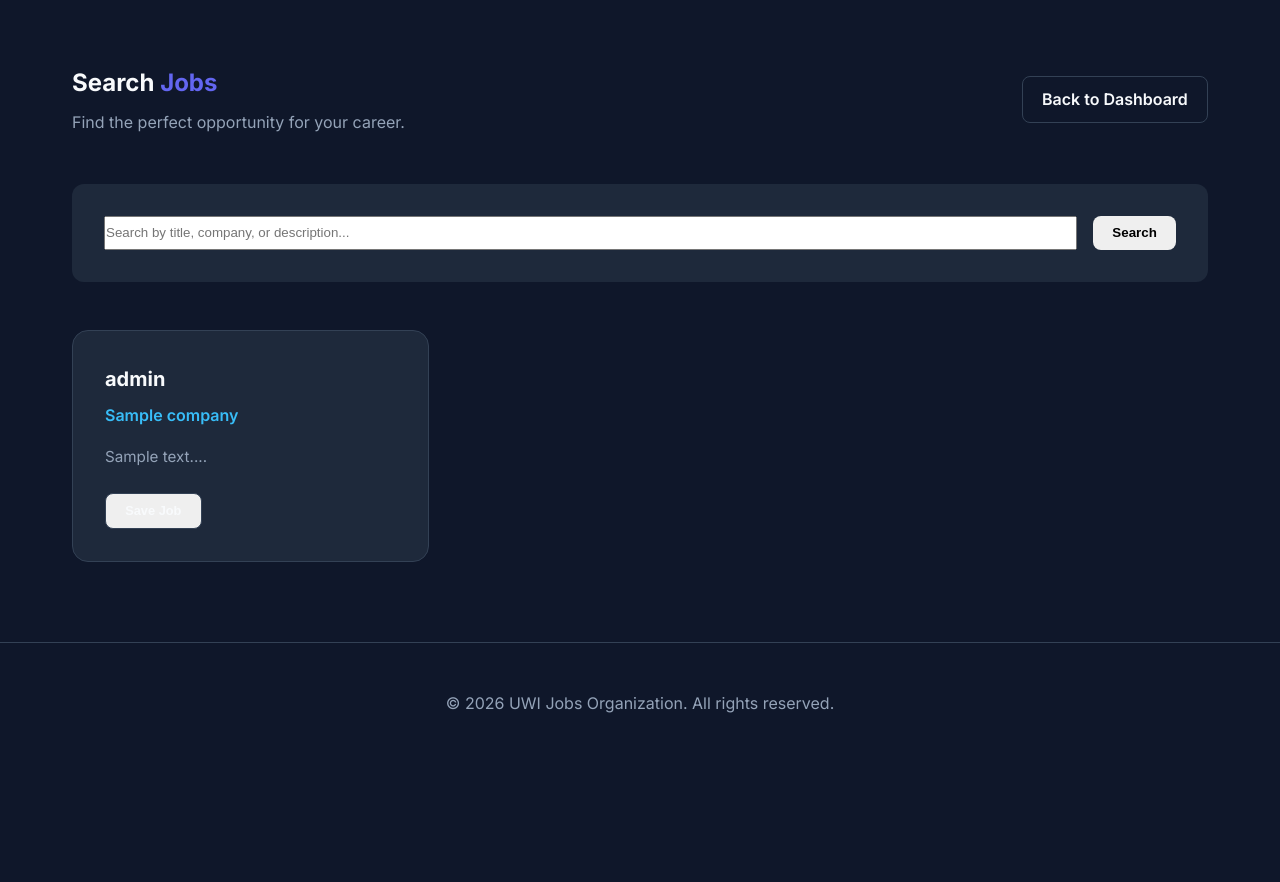
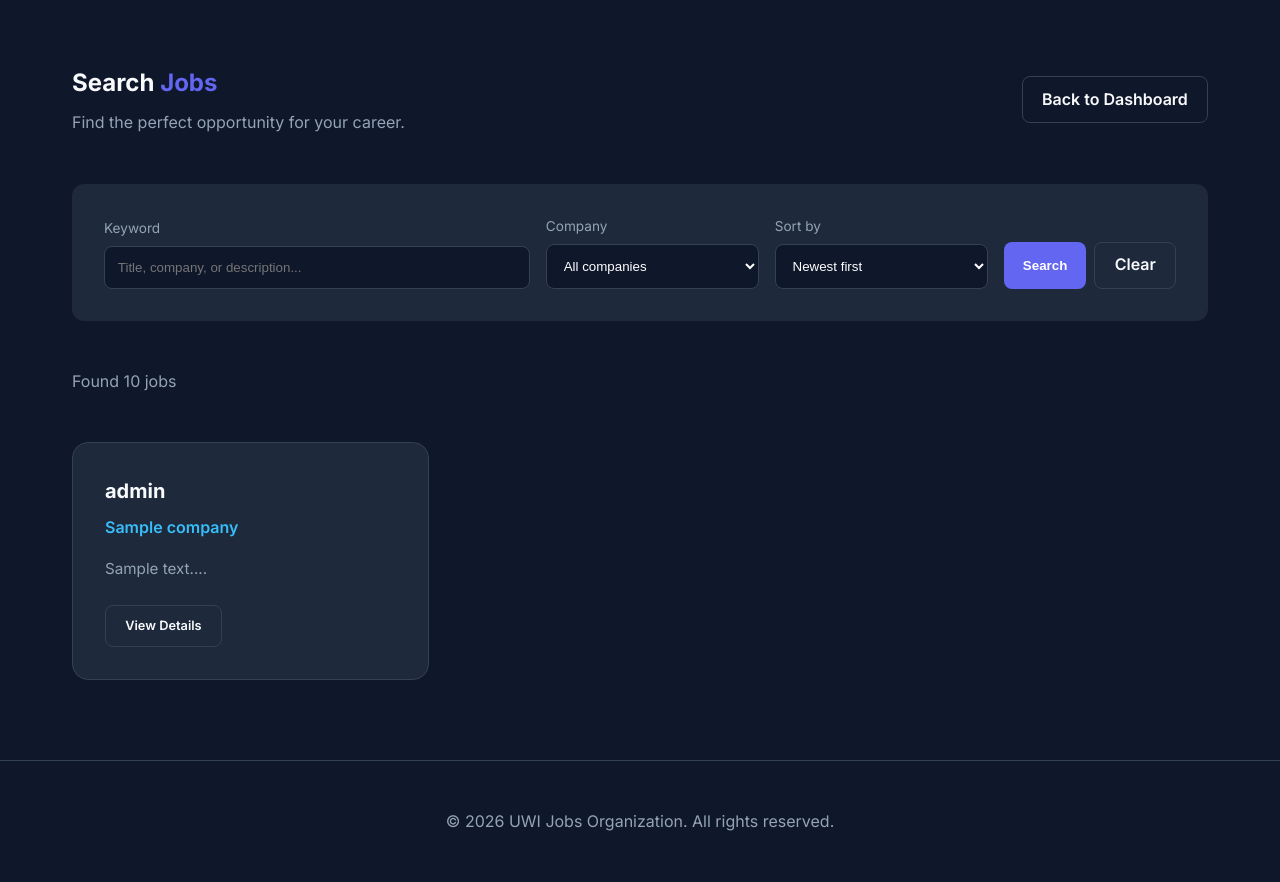
Before and after one commit to renardopineuni-byte/JobsUWI, a Flask app: template templates/search_jobs.html in a window 1280 px wide. Shown: the part 96-978 px from the top of the page. Before the commit the page ends 809 px from the top, so only its background shows below. Run offline with Flask 3, Linux system fonts and the light colour scheme; the template is opened without the code that fills it: most values are stand-ins (such as "Sample title", 1, 10 or a date in 2020); parts of the project's set-up code (start-up, migrations or seed data) failed here and were passed over.

Commit message:
Added onto  job search engine, update search results page and presenter

```diff
--- a/templates/search_jobs.html
+++ b/templates/search_jobs.html
@@ -10,17 +10,52 @@
         <a href="/dashboard" class="btn btn-outline">Back to Dashboard</a>
     </div>
 
-    <!-- Search Form -->
+    <!-- Advanced Search Form -->
     <div style="background: var(--bg-card); border-radius: 12px; padding: 2rem; margin-bottom: 3rem; border: 1px solid var(--border-color);">
-        <form method="GET" action="/search-jobs" style="display: flex; gap: 1rem;">
-            <input type="text" name="keyword" value="{{ keyword }}" placeholder="Search by title, company, or description..." class="form-control" style="flex: 1;" required>
-            <button type="submit" class="btn">Search</button>
-            {% if keyword %}
-                <a href="/search-jobs" class="btn btn-outline">Clear</a>
-            {% endif %}
+        <form method="GET" action="{{ url_for('presenter_bp.searchJobs') }}" style="display: flex; flex-wrap: wrap; gap: 1rem; align-items: flex-end;">
+
+            <div class="form-group" style="flex: 2; min-width: 180px; margin-bottom: 0;">
+                <label style="display: block; margin-bottom: 0.4rem; color: var(--text-muted); font-size: 0.85rem;">Keyword</label>
+                <input type="text" name="keyword" value="{{ keyword }}" placeholder="Title, company, or description...">
+            </div>
+
+            <div class="form-group" style="flex: 1; min-width: 150px; margin-bottom: 0;">
+                <label style="display: block; margin-bottom: 0.4rem; color: var(--text-muted); font-size: 0.85rem;">Company</label>
+                <select name="company">
+                    <option value="all" {% if selected_company == 'all' %}selected{% endif %}>All companies</option>
+                    {% for comp in companies %}
+                    <option value="{{ comp }}" {% if selected_company == comp %}selected{% endif %}>{{ comp }}</option>
+                    {% endfor %}
+                </select>
+            </div>
+
+            <div class="form-group" style="flex: 1; min-width: 150px; margin-bottom: 0;">
+                <label style="display: block; margin-bottom: 0.4rem; color: var(--text-muted); font-size: 0.85rem;">Sort by</label>
+                <select name="sort">
+                    <option value="newest" {% if selected_sort == 'newest' %}selected{% endif %}>Newest first</option>
+                    <option value="oldest" {% if selected_sort == 'oldest' %}selected{% endif %}>Oldest first</option>
+                    <option value="company_asc" {% if selected_sort == 'company_asc' %}selected{% endif %}>Company (A-Z)</option>
+                    <option value="company_desc" {% if selected_sort == 'company_desc' %}selected{% endif %}>Company (Z-A)</option>
+                </select>
+            </div>
+
+            <div style="display: flex; gap: 0.5rem;">
+                <button type="submit" class="btn btn-primary">Search</button>
+                {% if keyword or selected_company != 'all' or selected_sort != 'newest' %}
+                    <a href="{{ url_for('presenter_bp.searchJobs') }}" class="btn btn-outline">Clear</a>
+                {% endif %}
+            </div>
         </form>
     </div>
 
+    <!-- Results count -->
+    {% if pagination and pagination.total is defined %}
+        <p style="color: var(--text-muted); margin-bottom: 1rem;">
+            Found {{ pagination.total }} job{{ 's' if pagination.total != 1 else '' }}
+        </p>
+    {% endif %}
+
+    <!-- Job Grid with both Save and View Details -->
     <div class="job-grid">
         {% for job in jobs %}
         <div class="job-card">
@@ -28,9 +63,12 @@
             <span class="company">{{ job.company }}</span>
             <p>{{ job.description[:120] }}...</p>
             <div style="margin-top: 1rem; display: flex; gap: 0.5rem; justify-content: space-between;">
-                <form action="/save-job/{{ job.id }}" method="POST" style="margin:0;">
-                    <button type="submit" class="btn btn-outline" style="font-size: 0.8rem;">Save Job</button>
+                {% if current_user.is_authenticated and current_user.role == 'student' %}
+                <form action="{{ url_for('presenter_bp.saveJob', job_id=job.id) }}" method="POST" style="margin:0;">
+                    <button type="submit" class="btn btn-outline" style="font-size: 0.8rem;">💾 Save Job</button>
                 </form>
+                {% endif %}
+                <a href="{{ url_for('presenter_bp.job_detail', job_id=job.id) }}" class="btn btn-outline" style="font-size: 0.8rem;">View Details</a>
             </div>
         </div>
         {% else %}
@@ -39,5 +77,20 @@
         </div>
         {% endfor %}
     </div>
+
+    <!-- pages -->
+    {% if pagination and pagination.pages > 1 %}
+    <div style="display: flex; justify-content: center; gap: 0.5rem; margin: 3rem 0;">
+        {% if pagination.has_prev %}
+        <a href="{{ build_pagination_url(pagination.prev_num) }}" class="btn btn-outline">← Previous</a>
+        {% endif %}
+        <span style="padding: 0.6rem 1rem; background: var(--bg-card); border-radius: 8px;">
+            Page {{ pagination.page }} of {{ pagination.pages }}
+        </span>
+        {% if pagination.has_next %}
+        <a href="{{ build_pagination_url(pagination.next_num) }}" class="btn btn-outline">Next →</a>
+        {% endif %}
+    </div>
+    {% endif %}
 </div>
 {% endblock %}
```
Also changed, not shown: routes/presenter.py (+30 -6 lines), services/job_search_engine.py (added).
